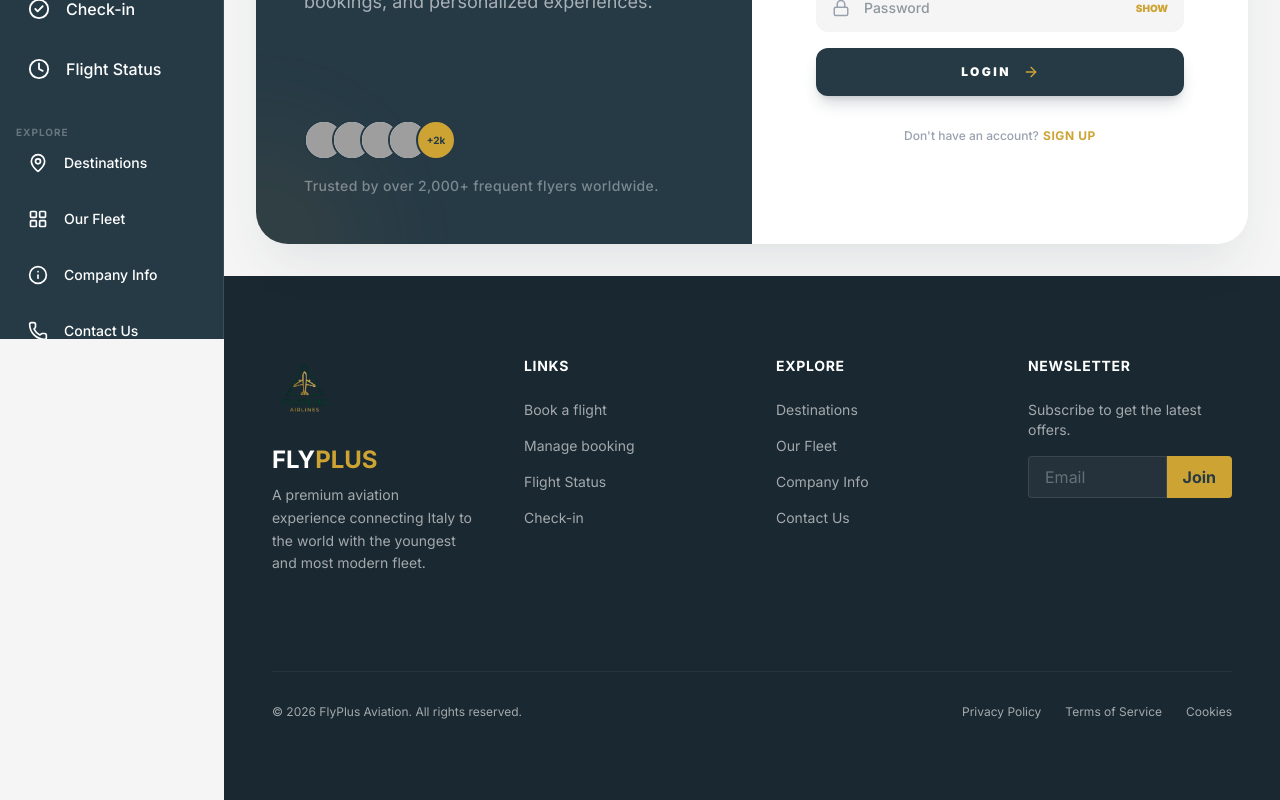
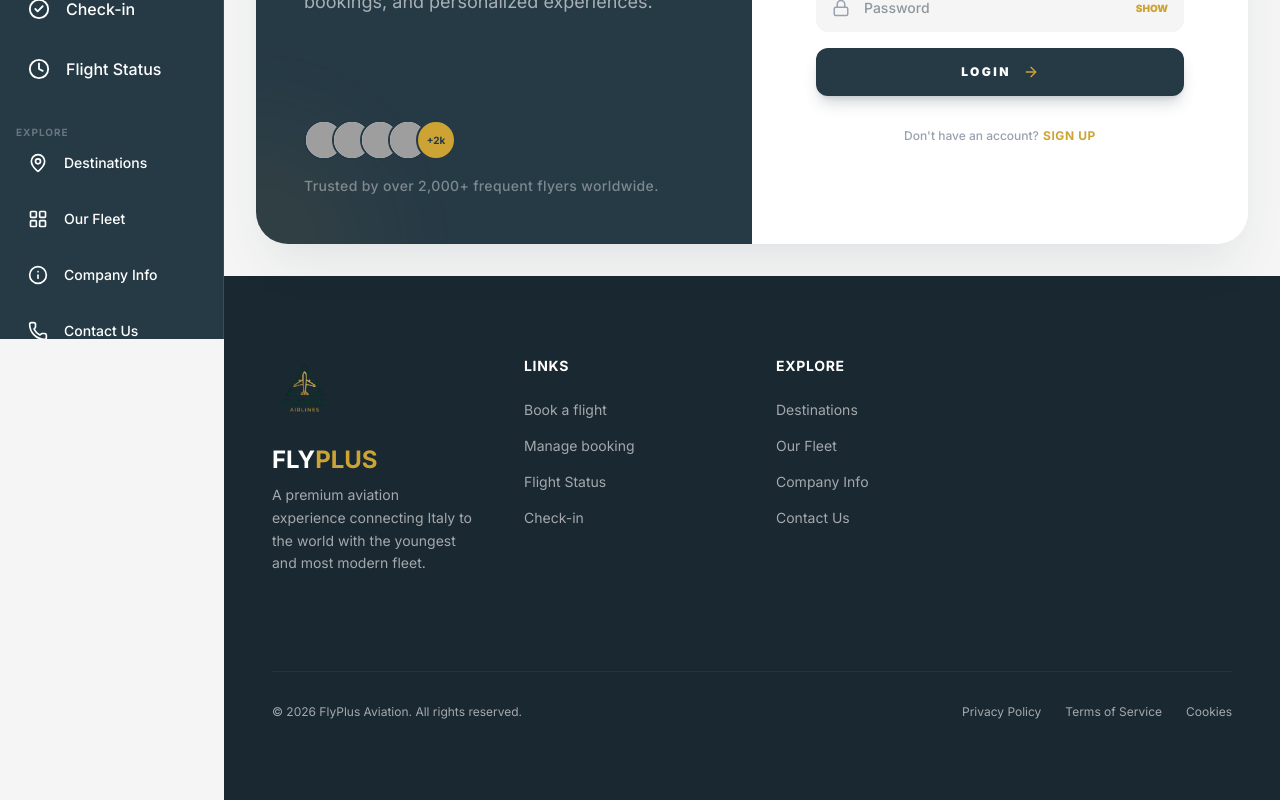
Before and after one commit to topsailbrainy/compagnia-aerea-team-rosso, a React (Vite) app in the folder frontend/: page /login in a window 1280 px wide. Shown: the part 461-1261 px from the top of the page. Built offline with nearby package versions, Linux system fonts and the light colour scheme; grey boxes are pictures that could not be loaded.

Commit message:
fixed total

```diff
--- a/frontend/src/components/Footer.tsx
+++ b/frontend/src/components/Footer.tsx
@@ -89,21 +89,8 @@ const Footer: React.FC = () => {
             </li>
           </ul>
         </div>
-        <div>
-          <h4 className="text-white font-bold mb-6 uppercase tracking-wider text-sm">
-            {t("footer.newsletter")}
-          </h4>
-          <p className="text-sm mb-4">{t("footer.newsSub")}</p>
-          <div className="flex">
-            <input
-              type="email"
-              placeholder={t("footer.emailPlaceholder")}
-              className="bg-white/5 border border-white/10 px-4 py-2 rounded-l outline-none focus:border-accent w-full"
-            />
-            <button className="bg-accent text-primary font-bold px-4 rounded-r hover:bg-white transition-colors">
-              {t("footer.join")}
-            </button>
-          </div>
+        <div className="col-span-1">
+          {/* This empty div preserves the grid layout if needed, or you can adjust grid-cols */}
         </div>
       </div>
       <div className="max-w-7xl mx-auto border-t border-white/5 mt-16 pt-8 text-xs flex flex-col md:flex-row justify-between gap-4">
--- a/frontend/src/pages/Admin.tsx
+++ b/frontend/src/pages/Admin.tsx
@@ -15,7 +15,6 @@ import {
   ArrowUpRight,
   ArrowDownRight,
   Filter,
-  Download,
   CheckCircle2,
   Clock,
   AlertCircle,
@@ -279,10 +278,6 @@ const Admin: React.FC = () => {
             </p>
           </div>
           <div className="flex gap-4 w-full md:w-auto">
-            <button className="flex-1 md:flex-none flex items-center justify-center gap-2 bg-white border border-gray-100 px-6 py-3 rounded-2xl text-[10px] font-black uppercase tracking-widest text-primary hover:bg-gray-50 transition-all shadow-sm">
-              <Download size={14} className="text-accent" />{" "}
-              {t("adminPage.export")}
-            </button>
             <button
               onClick={handleOpenAddModal}
               className="flex-1 md:flex-none flex items-center justify-center gap-2 bg-primary text-white px-6 py-3 rounded-2xl text-[10px] font-black uppercase tracking-widest hover:bg-accent hover:text-primary transition-all shadow-lg shadow-primary/10"
```
